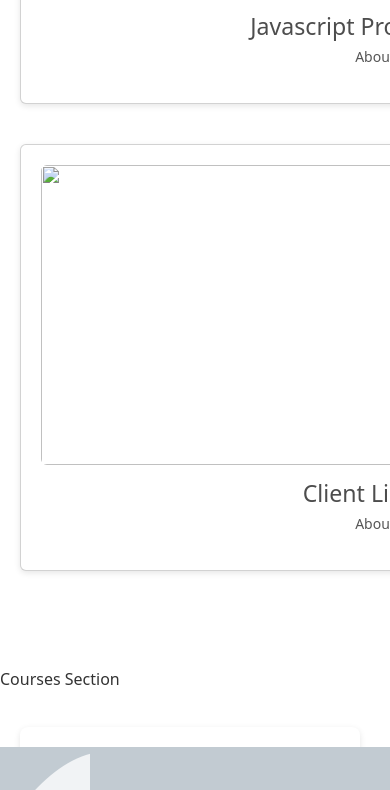
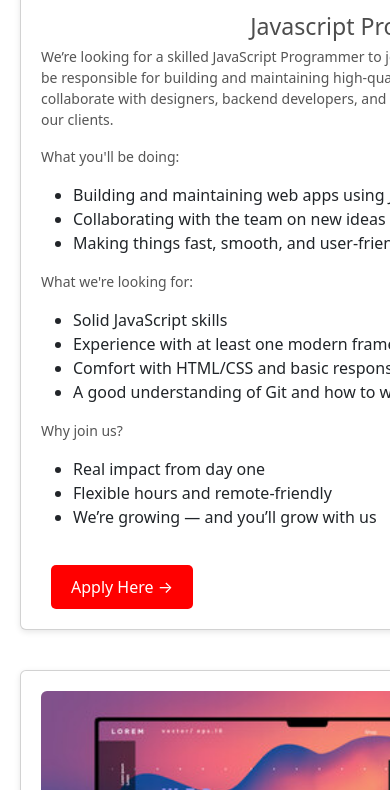
Before and after one commit to MatthewHockham/matthewhockham.github.io, a plain HTML site: page index.html in a window 390 px wide. Shown: the part 2183-2973 px from the top of the page. Drawn offline with Linux system fonts and the light colour scheme.

Commit message:
Added details to the Job Applications and Information about Our Team

```diff
--- a/css/stylesheet.css
+++ b/css/stylesheet.css
@@ -266,7 +266,7 @@ body {
     border-radius: 8px;
     box-shadow: 0 2px 6px rgba(0,0,0,0.1);
     padding: 20px;
-    text-align: center;
+    /* text-align: center; */
 }
 
 .card img {
@@ -293,6 +293,7 @@ body {
 .card h3{
     margin: 15px 0 5px;
     /* cursor: text; */
+    text-align: center;
 }
 
 .card p{
@@ -304,6 +305,7 @@ body {
 .card .role{
     font-weight: bold;
     color: #888;
+    text-align: center;
     /* cursor: text; */
 }
 
@@ -327,7 +329,7 @@ body {
 }
 
 #jobs {
-    height: 600px;
+    height: 900px;
 }
 
 .job-card {
@@ -344,15 +346,63 @@ body {
     color: #4d4d4d;
 }
 
-@media screen and (max-width: 1205px) {
+.apply-button {
+    margin-top: 20px;
+}
+
+.apply-button button {
+    padding: 10px 20px;
+    margin: 0 10px;
+    border: none;
+    background: red;
+    color: #fff;
+    border-radius: 5px;
+    cursor: pointer;
+}
+
+@media screen and (max-width: 1815px) {
     #jobs {
-        height: 800px;
+        height: 950px;
+    }
+    .job-card {
+        margin-left: 0%;
+        width: 800px;
     }
 }
 
+/* @media screen and (max-width: 1615px) {
+    #jobs {
+        height: 950px;
+    }
+    .job-card {
+        margin-left: 0%;
+        width: 650px;
+    }
+}
+
+@media screen and (max-width: 1315px) {
+    #jobs {
+        height: 1150px;
+    }
+    .job-card {
+        margin-left: 0%;
+        width: 625px;
+    }
+}
+
+@media screen and (max-width: 1265px) {
+    #jobs {
+        height: 1500px;
+    }
+    .job-card {
+        margin-left: 0%;
+        width: 600px;
+    }
+} */
+
 @media screen and (max-width: 768px) {
     #jobs {
-        height: 1050px;
+        height: 1700px;
     }
 
     .job-card {
@@ -461,7 +511,7 @@ body {
 
 @media screen and (max-width: 768px) {
     #courses {
-        height: 600px;
+        height: 800px;
     }
 }
 
--- a/index.html
+++ b/index.html
@@ -44,7 +44,7 @@
             <a href="#ourTeam" class="nav-link"><i class="fas fa-users"></i> OUR TEAM</a>
             <a href="#jobs" class="nav-link"><i class="fas fa-briefcase"></i> JOBS</a>
             <a href="#courses" class="nav-link"><i class="fas fa-book"></i> COURSES</a>
-            <a href="#apply" class="nav-link"><i class="fas fa-upload"></i> APPLY</a>
+            <a href="#apply" class="nav-link"><i class="fas fa-upload"></i> Apply</a>
         </div>
         <!-- Hide nav bar for smaller screens -->
         <a href="javascript:void(0);" class="icon" onclick="toggleNavbar()">
@@ -66,7 +66,7 @@
     <div id="about" class="section">
         <h1>About Hot Beans Web</h1>
         <div id="about-text">
-            <p>Hot Beans Web is an upcoming company founded in 2024 aiming to create amazing websites for small businesses. </p>
+            <p>Hot Beans Web is an upcoming company founded in 2024 aiming to create amazing websites for small businesses.  </p>
         </div>
     </div>
 
@@ -83,7 +83,11 @@
                         <img src="images/employee_1.png" alt="Bob Smith">
                         <h3>Bob Smith</h3>
                         <div class="role">CEO/Founder</div>
-                        <p>About</p>
+                        <p>Bob founded this company to help satisfy other small businesses after his failed.
+                            He believes that a company website is a key place to promote their products which he did not have thus his
+                            company was liquidated.
+                        </p>
+                        <p>By establishing Hot Beans Web, he wants to support these smaller companies and help them thrive!</p>
                     </div>
                 </div>
                 <div class="profile-card">
@@ -91,7 +95,7 @@
                         <img src="images/employee_2.png" alt="Lydia Henderson">
                         <h3>Lydia Henderson</h3>
                         <div class="role">Client Liasion</div>
-                        <p>About</p>
+                        <p></p>
                     </div>
                 </div>
                 <div class="profile-card">
@@ -124,17 +128,68 @@
         <p>Job Section</p>
         <div class="job-card">
             <div class="card">
-                <img src="images/javascriptJob.jpg" alt="Picure of Javascript Code">
+                <img src="images/javascriptJob.jpg" alt="Picure of Javascript Code (image from Wallpaper.com)">
                 <div class="job_role"><h3>Javascript Programmer</h3></div>
-                <p>About</p>
+                <p>We’re looking for a skilled JavaScript Programmer to join the Hot Beans Web team.
+                    In this role, you'll be responsible for building and maintaining high-quality JavaScript frameworks and tools.
+                    You'll collaborate with designers, backend developers, and the CEO to create seamless user experiences for our clients.
+                </p>
+                <p id="about-title">What you'll be doing:</p>
+                <ul id="about-bullet-point">
+                    <li>Building and maintaining web apps using JavaScript (think React, Vue, etc.)</li>
+                    <li>Collaborating with the team on new ideas and features</li>
+                    <li>Making things fast, smooth, and user-friendly</li>
+                </ul>
+                <p id="about-title">What we're looking for:</p>
+                <ul id="about-bullet-point">
+                    <li>Solid JavaScript skills</li>
+                    <li>Experience with at least one modern framework (React, Vue, .etc)</li>
+                    <li>Comfort with HTML/CSS and basic responsive design</li>
+                    <li>A good understanding of Git and how to work in a team</li>
+                </ul>
+                <p id="about-title">Why join us?</p>
+                <ul id="about-bullet-point">
+                    <li>Real impact from day one</li>
+                    <li>Flexible hours and remote-friendly</li>
+                    <li>We’re growing — and you’ll grow with us</li>
+                </ul>
+                <div class="apply-button">
+                    <button onclick="">Apply Here →</button>
+                </div>
             </div>
         </div>
 
         <div class="job-card">
             <div class="card">
-                <img src="" alt="">
-                <div class="job_role"><h3>Client Liasion</h3></div>
-                <p>About</p>
+                <img src="images/websiteDesignerJob.jpg" alt="Picture of a website design (image from Adobe Stock)">
+                <div class="job_role"><h3>Website Designer</h3></div>
+                <p>We’re looking for a creative and detail-oriented Website Designer to join our team.
+                    In this role, you'll be responsible for designing clean, engaging, and user-friendly websites that align with our clients goals as a small business.
+                    You'll collaborate closely with developers, javascript developers, and other team members to bring promotion for a company to life.
+                </p>
+                <p id="about-title">What you'll be doing:</p>
+                <ul id="about-bullet-point">
+                    <li>Designing beautiful, user-friendly websites (mostly for web, sometimes mobile)</li>
+                    <li>Turning concepts into wireframes, mockups, and finished layouts</li>
+                    <li>Collaborating with developers to make sure your designs actually work</li>
+                    <li>Helping define and maintain our design style and visual identity</li>
+                </ul>
+                <p id="about-title">What we're looking for:</p>
+                <ul id="about-bullet-point">
+                    <li>Solid experience with web design tools (Figma, Adobe XD, Sketch — your choice)</li>
+                    <li>A portfolio that shows off your style and skills</li>
+                    <li>Understanding of basic UX principles and responsive design</li>
+                    <li>A creative mindset and a willingness to try new things</li>
+                </ul>
+                <p id="about-title">Why join us?</p>
+                <ul id="about-bullet-point">
+                    <li>Freedom to experiment and take creative risks</li>
+                    <li>Flexible hours and remote-friendly</li>
+                    <li>We’re growing — and you’ll grow with us</li>
+                </ul>
+                <div class="apply-button">
+                    <button onclick="">Apply Here →</button>
+                </div>
             </div>
         </div>
     </div>
@@ -185,7 +240,7 @@
 
     </div>
 
-    <div id="apply" class="section">
+    <!-- <div id="apply" class="section">
         <p>Apply Section</p>
         <div class="form">
             <form action="action_page.php" id="form">
@@ -213,7 +268,7 @@
 
             </form>
         </div>
-    </div>
+    </div> -->
 
     </div class="footer">
         <!--Footer of page-->
@@ -225,7 +280,7 @@
                 <a href="#ourTeam">Our Team</a><br>
                 <a href="#jobs">Jobs</a><br>
                 <a href="#courses">Courses</a><br>
-                <a href="#apply">Apply</a><br>
+                <a href="#apply">Apply</a>
              </div>
              <!-- Second part of Footer; links to relevant pages -->
               <div id="footerInfo">
```
Also changed, not shown: images/websiteDesignerJob.jpg (added).
